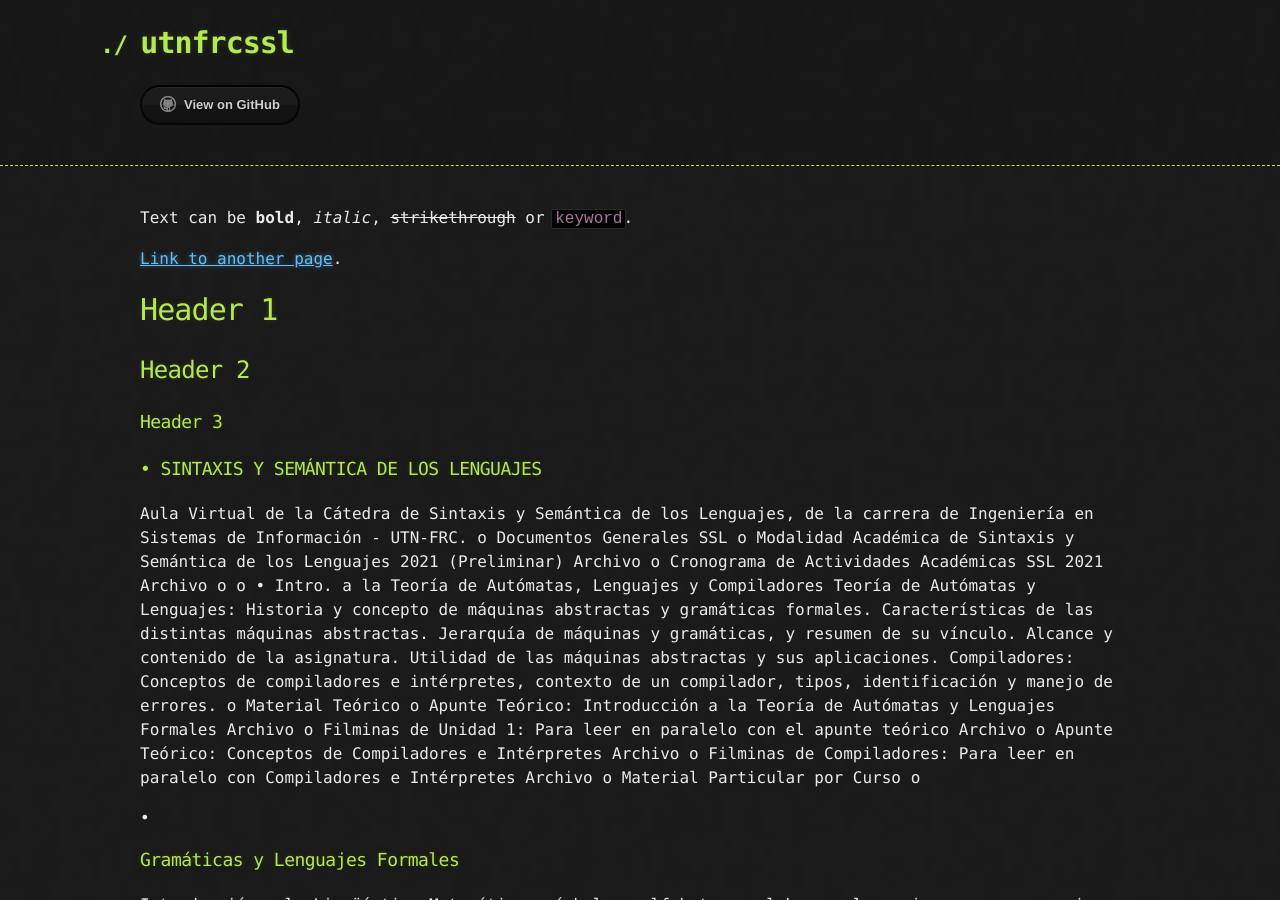
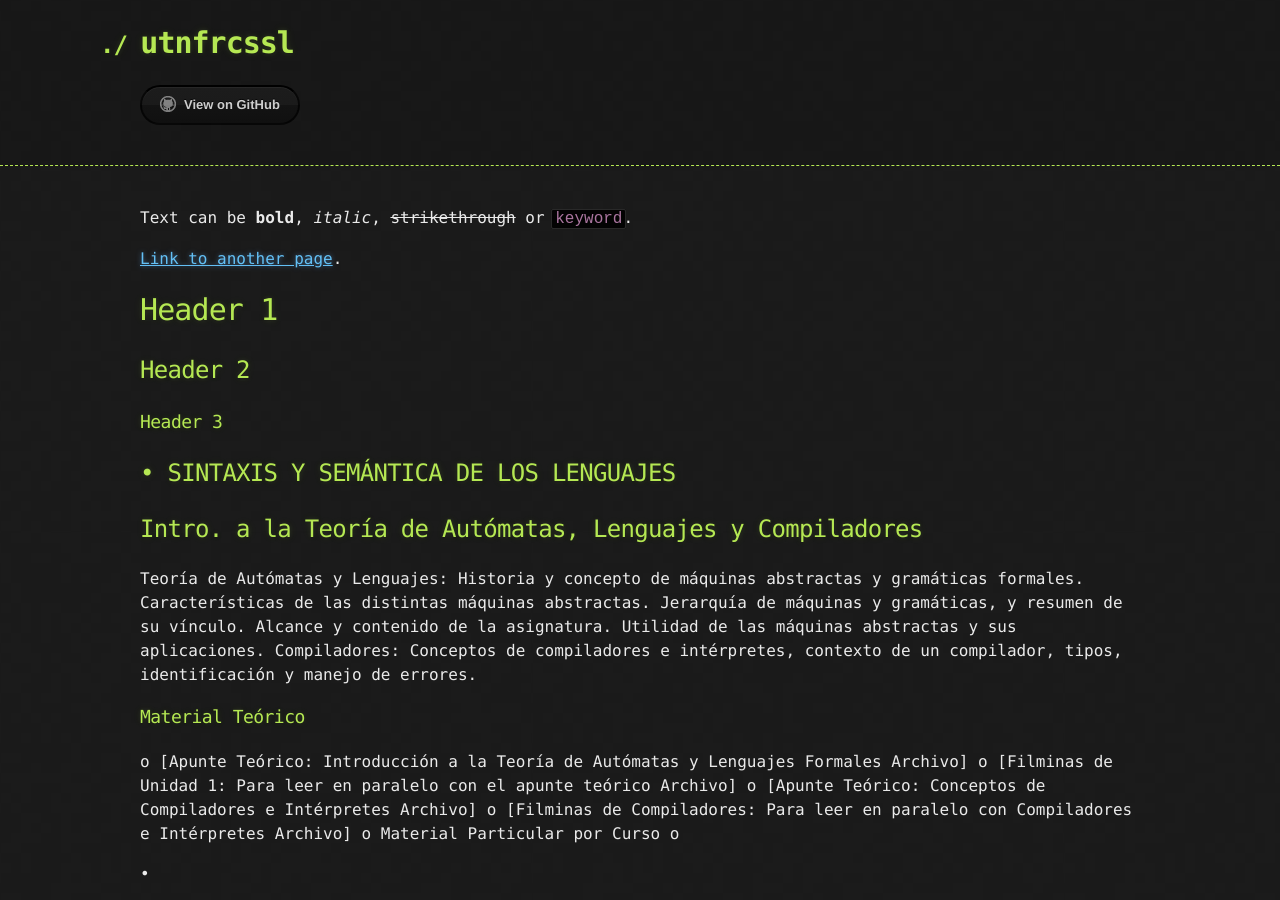
Before and after one commit to Ismael0351/utnfrcssl, a Jekyll site: the page built from index.md, in a window 1280 px wide and 900 px high. Built offline with Jekyll 4.4.1, drawn with Linux system fonts in a browser that asks for light colours; the repository's description, which GitHub fills in, is left out.

Commit message:
Update index.md

```diff
--- a/index.md
+++ b/index.md
@@ -18,26 +18,20 @@ Text can be **bold**, _italic_, ~~strikethrough~~ or `keyword`.
 
 ### Header 3
 
-### •	 SINTAXIS Y SEMÁNTICA DE LOS LENGUAJES
-Aula Virtual de la Cátedra de Sintaxis y Semántica de los Lenguajes, de la carrera de Ingeniería en Sistemas de Información - UTN-FRC.
-o	Documentos Generales SSL
-o	 Modalidad Académica de Sintaxis y Semántica de los Lenguajes 2021 (Preliminar) Archivo
-o	 Cronograma de Actividades Académicas SSL 2021 Archivo
-o
-o
-•
-Intro. a la Teoría de Autómatas, Lenguajes y Compiladores
+## •	 SINTAXIS Y SEMÁNTICA DE LOS LENGUAJES
+
+##  Intro. a la Teoría de Autómatas, Lenguajes y Compiladores
 Teoría de Autómatas y Lenguajes: Historia y concepto de máquinas abstractas y gramáticas formales. Características de las distintas máquinas abstractas. Jerarquía de máquinas y gramáticas, y resumen de su vínculo. Alcance y contenido de la asignatura. Utilidad de las máquinas abstractas y sus aplicaciones. Compiladores: Conceptos de compiladores e intérpretes, contexto de un compilador, tipos, identificación y manejo de errores.
-o	Material Teórico
-o	 Apunte Teórico: Introducción a la Teoría de Autómatas y Lenguajes Formales Archivo
-o	 Filminas de Unidad 1: Para leer en paralelo con el apunte teórico Archivo
-o	 Apunte Teórico: Conceptos de Compiladores e Intérpretes Archivo
-o	 Filminas de Compiladores: Para leer en paralelo con Compiladores e Intérpretes Archivo
+### 	Material Teórico
+o	 [Apunte Teórico: Introducción a la Teoría de Autómatas y Lenguajes Formales Archivo]
+o	 [Filminas de Unidad 1: Para leer en paralelo con el apunte teórico Archivo]
+o	 [Apunte Teórico: Conceptos de Compiladores e Intérpretes Archivo]
+o	 [Filminas de Compiladores: Para leer en paralelo con Compiladores e Intérpretes Archivo]
 o	Material Particular por Curso
 o
 
 •
-### Gramáticas y Lenguajes Formales
+## Gramáticas y Lenguajes Formales
 Introducción a la Lingüística Matemática: símbolos, alfabetos, palabras y lenguajes, y sus operaciones; reglas de reescritura o producciones, derivaciones y reducciones, determinación de lenguajes. Gramáticas Formales: definiciones, tipos de gramáticas, jerarquía de Chomsky. Lenguajes regulares: gramáticas regulares, expresiones regulares. Lenguajes independientes del contexto: su gramática, gramática limpia y bien formada, propiedades. Análisis Sintáctico: concepto, árboles de derivación, ambigüedad, recursividad, factorización, formas normales de Chomsky y de Greibach; conversiones.
 ### 	Material Teórico
 o	 Apunte Teórico: Gramáticas y Lenguajes Formales - Primera Parte Archivo
@@ -56,22 +50,22 @@ o	 Ejercicios de cadenas y lenguajes Archivo
 o	 Practico de derivaciones y tipos de gramáticas Archivo
 
 •
-### Máquinas Secuenciales y Autómatas Finitos Deterministas
+## Máquinas Secuenciales y Autómatas Finitos Deterministas
 No disponible
 •
-### Autómatas Finitos No Deterministas
+## Autómatas Finitos No Deterministas
 No disponible
 •
-### Autómatas con Pila
+## Autómatas con Pila
 No disponible
 •
-### Autómatas Linealmente Acotados, Máquina de Turing y Complejidad
+## Autómatas Linealmente Acotados, Máquina de Turing y Complejidad
 No disponible
 •
-### Simuladores de Máquinas Abstractas
+## Simuladores de Máquinas Abstractas
 No disponible
 •
-### Introducción a la Semántica de Lenguajes
+## Introducción a la Semántica de Lenguajes
 No disponible
 •
 
```
